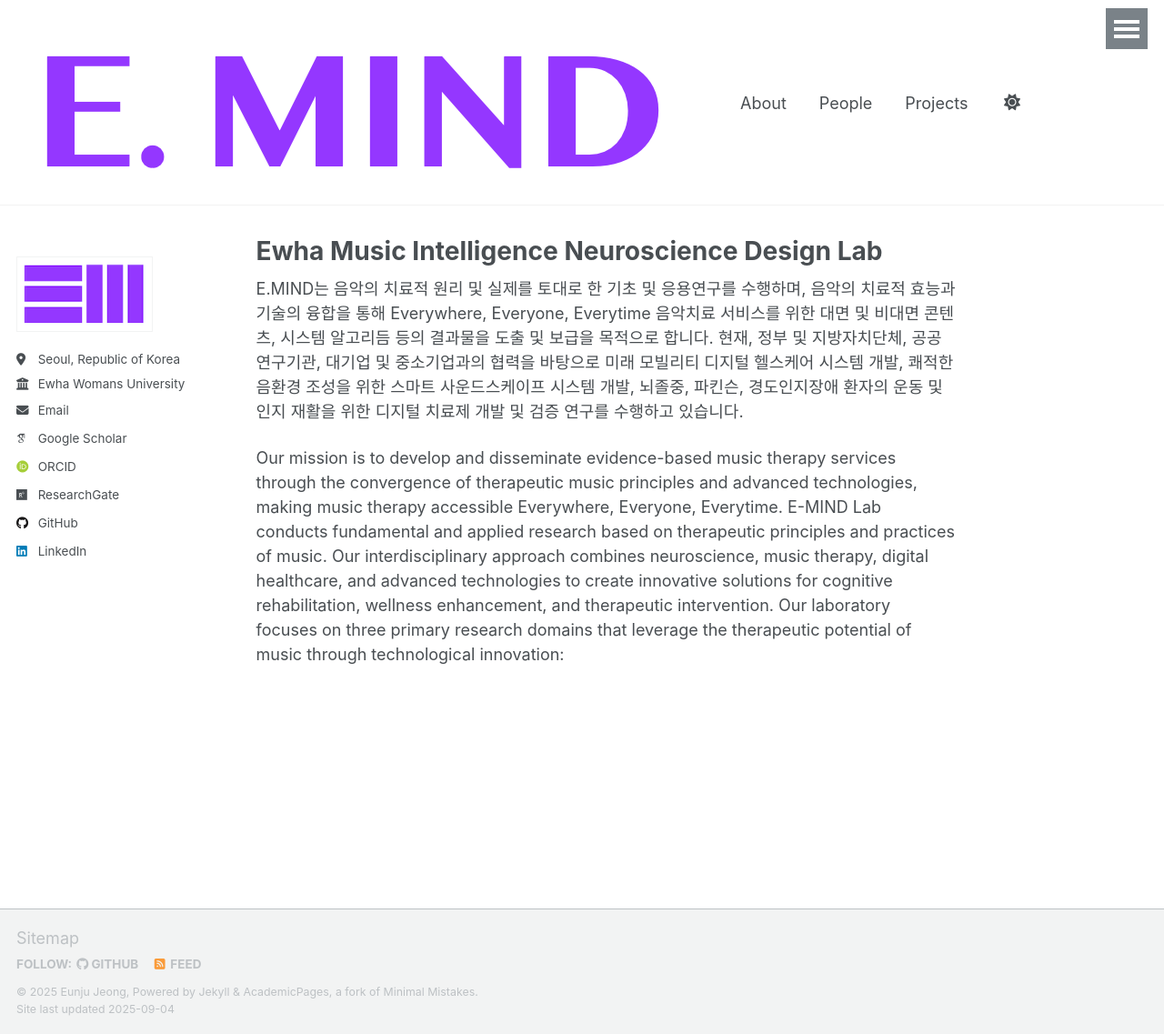
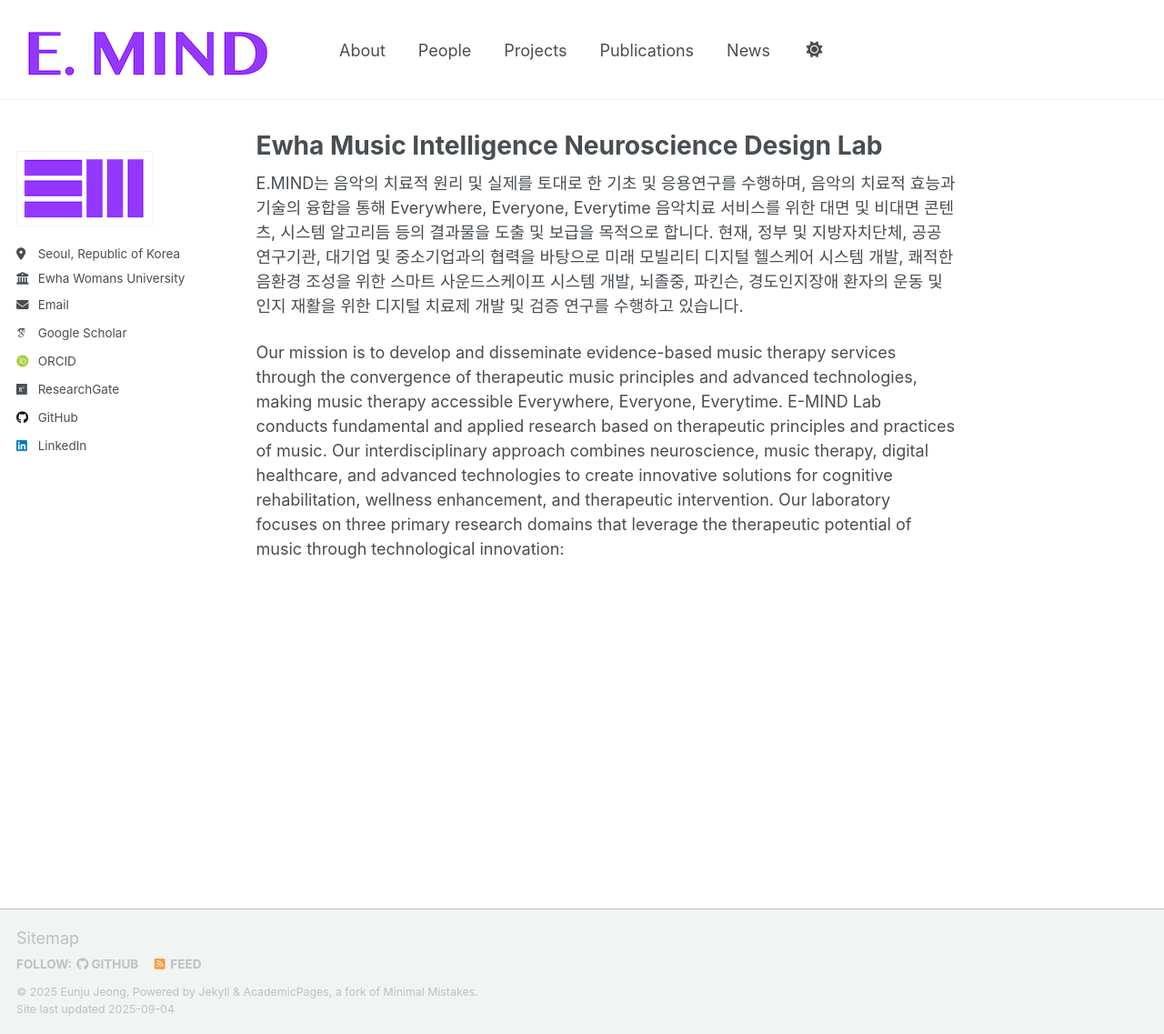
Before and after one commit to eunjujeong/E.MIND, a Jekyll site: the page built from _pages/about.md, in a window 1280 px wide and 1137 px high. Shown: the whole window at 91% size. Built offline with Jekyll 4.4.1, drawn with Linux system fonts in a browser that asks for light colours; some web fonts are replaced; a script that is not in the unit is left out.

Commit message:
Update masthead.html

```diff
--- a/_includes/masthead.html
+++ b/_includes/masthead.html
@@ -6,7 +6,7 @@
       <nav id="site-nav" class="greedy-nav">
         <button><div class="navicon"></div></button>
         <ul class="visible-links">
-          <li class="masthead__menu-item masthead__menu-item--lg persist"><a href="{{ base_path }}/"><img src="{{ base_path }}/images/logo2.png" alt="E-MIND Lab" height="5"></a></li>
+          <li class="masthead__menu-item masthead__menu-item--lg persist"><a href="{{ base_path }}/"><img src="{{ base_path }}/images/logo4.png" alt="E-MIND Lab" height="5"></a></li>
           {% for link in site.data.navigation.main %}
             {% if link.url contains 'http' %}
               {% assign domain = '' %}
```
